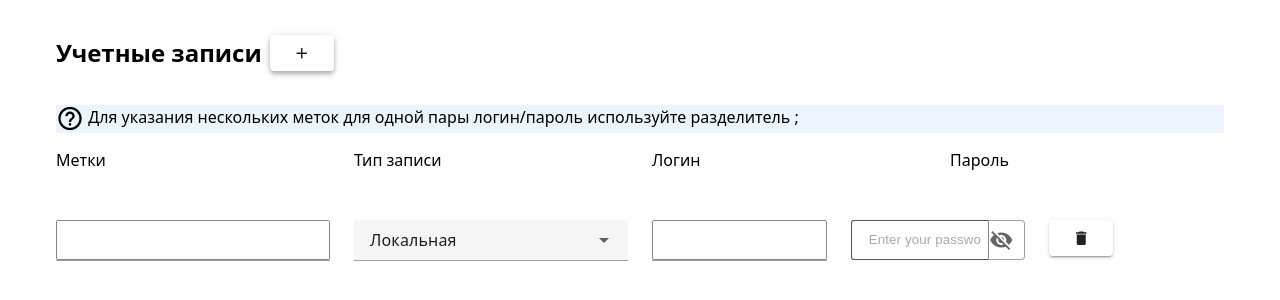
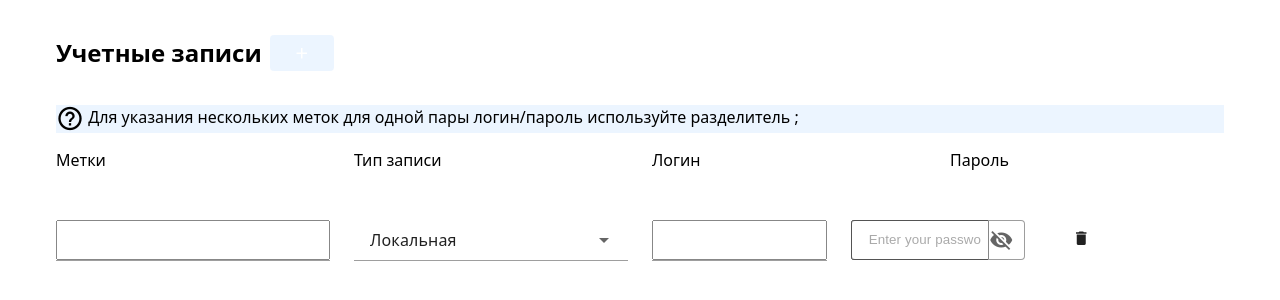
Before and after one commit to JackHummer943/account-management-form, a Vue app: page / in a window 1280 px wide. Both pictures are taken after a click on the button 301 px from the left and 52 px from the top of the page. Shown: the top 300 px of the page. Built offline with nearby package versions, Linux system fonts and the light colour scheme.

Commit message:
Корректировка правил, оформление

```diff
--- a/src/assets/styles/common.css
+++ b/src/assets/styles/common.css
@@ -10,3 +10,45 @@ body {
   line-height: 1.4;
   font-family: system-ui, -apple-system, BlinkMacSystemFont, 'Segoe UI', Roboto, Oxygen, Ubuntu, Cantarell, 'Open Sans', 'Helvetica Neue', sans-serif;
 }
+
+.v-btn:hover>.v-btn__overlay,
+.v-btn:active>.v-btn__overlay,
+.v-btn:focus>.v-btn__overlay {
+  background-color: rgb(161, 206, 255, 0.2);
+  opacity: 1 !important;
+}
+
+.v-btn:hover>span.v-btn__content,
+.v-btn:active>span.v-btn__content,
+.v-btn:focus>span.v-btn__content {
+  color: white;
+}
+
+.v-btn:active::before,
+.v-btn:focus::before {
+  background-color: transparent;
+}
+
+.v-btn:active,
+.v-btn:focus {
+  outline: none;
+}
+
+.v-list-item--active,
+.v-list-item:hover {
+  background-color: #dff0fc;
+  color: #333333;
+}
+
+.v-list-item__overlay,
+.v-list-item__underlay {
+  display: none;
+}
+
+.v-btn--variant-elevated {
+  box-shadow: none !important;
+}
+
+.v-field--variant-filled .v-field__overlay {
+  background-color: #fff !important;
+}
--- a/src/views/AccountForm.vue
+++ b/src/views/AccountForm.vue
@@ -24,7 +24,7 @@
     </v-row>
     <v-row v-for="(account, index) in accounts" :key="index">
       <v-col cols="3">
-        <v-text-field v-model="labelStrings[index]" density="compact" hide-details="auto" :rules="inputRules"
+        <v-text-field v-model="labelStrings[index]" density="compact" hide-details="auto" :rules="labelRules"
           @blur="updateLabels(index)" />
       </v-col>
       <v-col cols="3">
@@ -32,13 +32,13 @@
           hide-details="auto" @update:model-value="handleTypeChange(index)" />
       </v-col>
       <v-col :cols="account.type === 'LDAP' ? 3 : 2">
-        <v-text-field v-model="account.login" density="compact" hide-details="auto" :rules="inputRules" />
+        <v-text-field v-model="account.login" density="compact" hide-details="auto" :rules="loginRules" />
       </v-col>
       <v-col :cols="account.type === 'LDAP' ? 1 : 2">
         <v-text-field v-if="account.type === 'Local'" v-model="account.password"
           :type="passwordVisible[index] ? 'text' : 'password'" density="compact" placeholder="Enter your password"
           variant="outlined" :append-inner-icon="passwordVisible[index] ? 'mdi-eye' : 'mdi-eye-off'"
-          @click:append-inner="togglePasswordVisibility(index)" :rules="inputRules" />
+          @click:append-inner="togglePasswordVisibility(index)" :rules="passwordRules" />
       </v-col cols="3">
       <v-col cols="auto">
         <v-btn @click="removeAccount(index)">
@@ -67,10 +67,19 @@ const typeItems = [
   { value: 'LDAP', title: 'LDAP' },
 ];
 
-const inputRules = [
-  (value: string) => ((value != null && value === 'string') ? value.trim().length > 0 : String(value).trim().length > 0) || 'Обязательное поле',
-  (value: string) => value.length <= 100 || 'Макс. 100 символов',
-]
+const labelRules = [
+  (v: string) => v.length <= 50 || 'Макс. 50 символов',
+];
+
+const loginRules = [
+  (v: string) => !!v || 'Логин обязателен',
+  (v: string) => v.length <= 100 || 'Макс. 100 символов',
+];
+
+const passwordRules = [
+  (v: string) => !!v || 'Пароль обязателен',
+  (v: string) => v.length <= 100 || 'Макс. 100 символов',
+];
 
 
 const addAccount = () => {
@@ -102,5 +111,3 @@ const togglePasswordVisibility = (index: number) => {
   passwordVisible.value[index] = !passwordVisible.value[index];
 }
 </script>
-
-<style></style>
```
